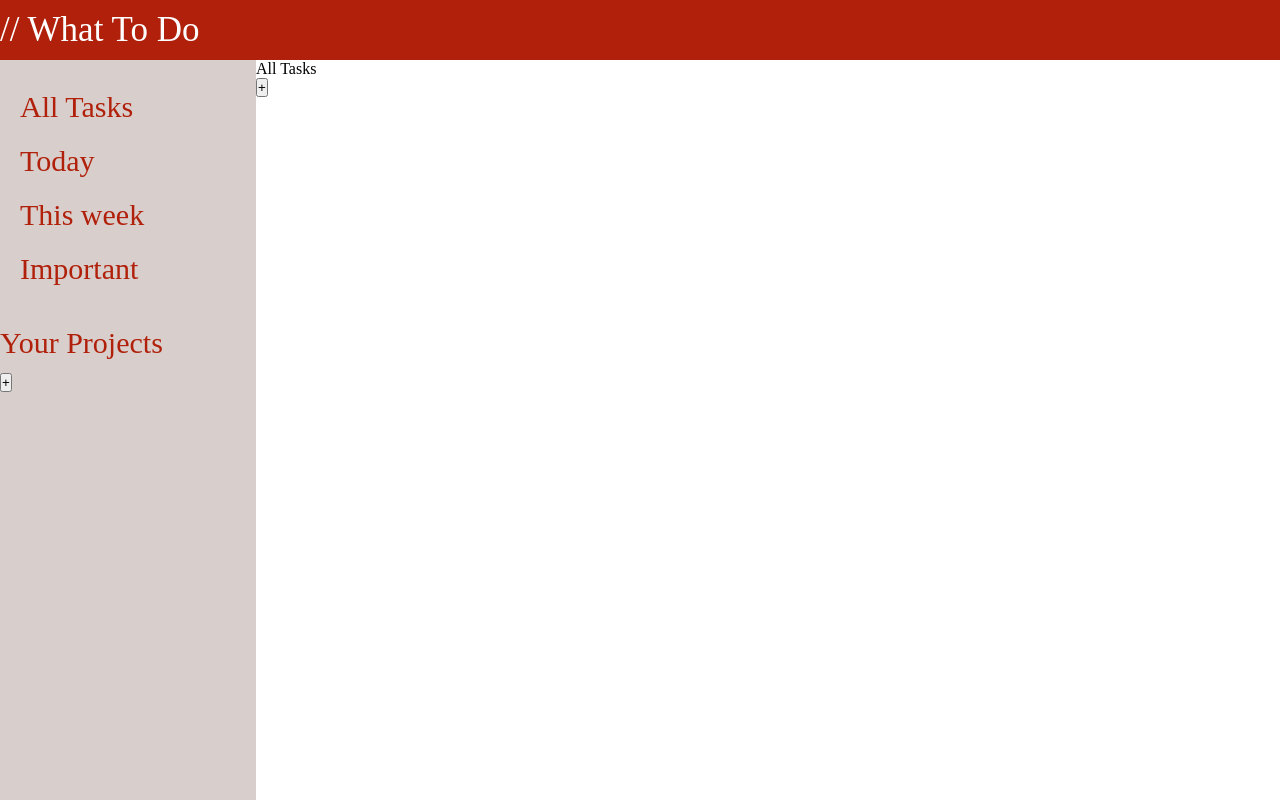
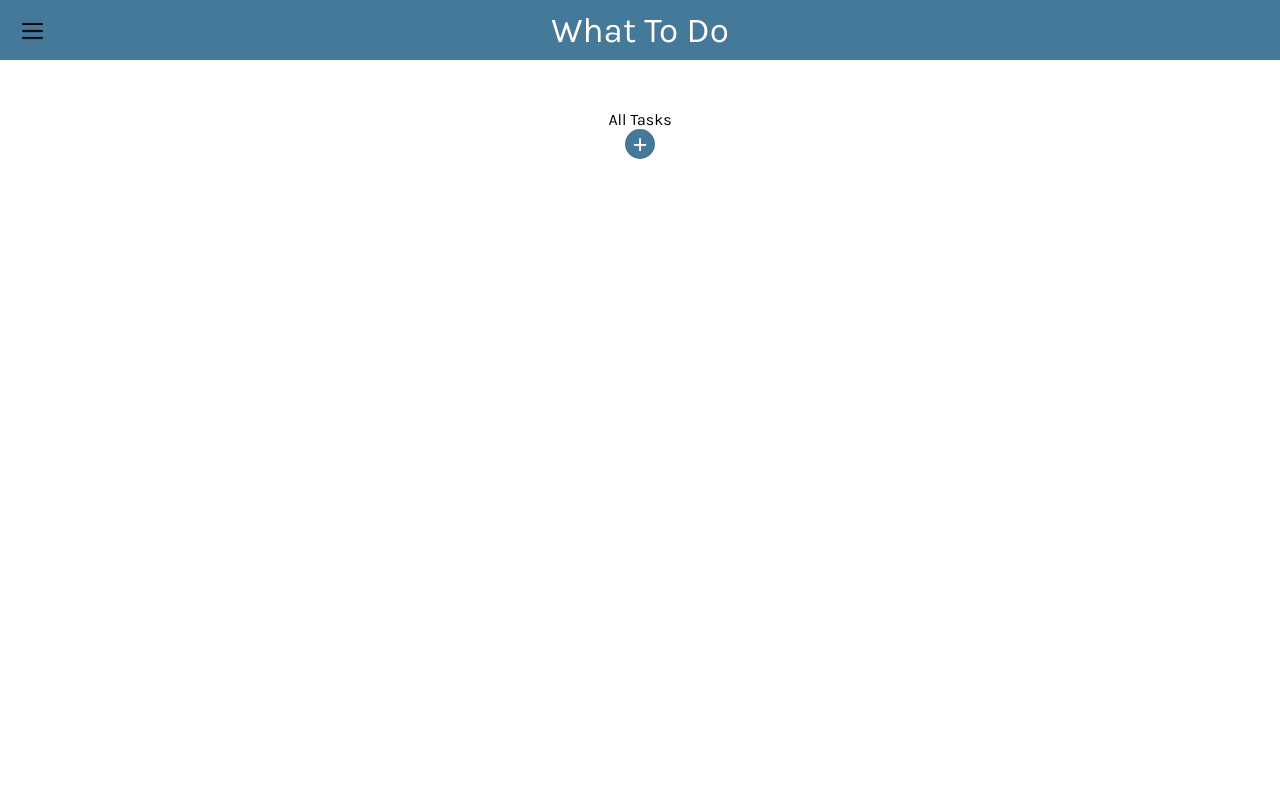
Before and after one commit to nilufersevde/to-do-list, a plain HTML site: page index.html in a window 1280 px wide. Drawn offline with Linux system fonts and the light colour scheme.

Commit message:
fix a bug

```diff
--- a/index.html
+++ b/index.html
@@ -6,31 +6,70 @@
     <meta name="viewport" content="width=device-width, initial-scale=1.0">
     <link rel="stylesheet" href="style.css" />
     <title>What To Do</title>
-</head>
+
+    <link rel="preconnect" href="https://fonts.googleapis.com">
+    <link rel="preconnect" href="https://fonts.gstatic.com" crossorigin>
+    <link href="https://fonts.googleapis.com/css2?family=Montserrat:wght@300;400;500&display=swap" rel="stylesheet">
+
+    <link rel="preconnect" href="https://fonts.googleapis.com">
+<link rel="preconnect" href="https://fonts.gstatic.com" crossorigin>
+<link href="https://fonts.googleapis.com/css2?family=Fira+Sans:wght@300&display=swap" rel="stylesheet">
+
+<link rel="preconnect" href="https://fonts.googleapis.com">
+<link rel="preconnect" href="https://fonts.gstatic.com" crossorigin>
+<link href="https://fonts.googleapis.com/css2?family=Karla:wght@300;400;500&display=swap" rel="stylesheet">
+
+
+
 <body>
     <div class = "content">
 
-        <div class="header">// What To Do</div>
 
-        <div class="menu">
+        <div class="header">
+            <div class="open_menu">
+                <img  src="menu.png" >
+            </div>
+            <div>What To Do</div>
+        </div>
+
+
+        <div class = "menu" >
+            <div class="menu-content">
                 <div class="default">
-                    <div class = "default-project" id="allTasks">All Tasks</div>
-                    <div class = "default-project" id="today">Today</div>
-                    <div class = "default-project" id="thisWeek">This week</div>
-                    <div class = "default-project" id="important">Important</div>
+                    <div class = "all flex allTasks" id="allTasks">
+                        <img src="task.png" class="all">
+                        <div class = "all default-project">All Tasks</div>
+                    </div>
+                    <div class = "all flex today">
+                        <img src="calendar.png" class="all">
+                        <div class = "all default-project">Today</div>
+                    </div>
+                    <div class = "all flex thisWeek">
+                        <img src="7-days.png" class="all">
+                        <div class = "all default-project" >This week</div>
+                    </div>
+                    <div class = "all flex important">
+                        <img src="important.png" class="all">
+                        <div class = "all default-project">Important</div>
+                    </div>
                 </div>
                 <div class="projects">
                     <div class="project-header">
+                        <img src="project.png">
                         <div class="project-title">Your Projects</div>
                         <button class="create-project">+</button>
                     </div>
                     <div class="project-list"></div>
                 </div>
+            </div>
         </div>
+
+
 
         <div class="main-place">
                 <table></table>
         </div>
+
 
 
         <div class="modal-project"  style="display:none";>
@@ -86,11 +125,6 @@
 
     </div>
 
-
-
-
-
-
     <script src="main.js"></script>
 </body>
 </html>
--- a/style.css
+++ b/style.css
@@ -8,58 +8,163 @@
 
 .content {
     display:grid;
-    grid-template-columns:1fr 4fr;
-    grid-template-rows: 60px auto;
     overflow: auto;
     height: 100vh;
+    font-family: 'Karla', sans-serif;
 }
 
 
+/*--------HEADER---------*/
 .header {
   font-size:35px;
   color:white;
   display:flex;
-  justify-content:flex-start;
+  justify-content:center;
   align-items: center;
-  background-color: rgb(176,32,10);
-  grid-column: 1/3;
-  grid-row:1/2;
+  background-color: #44799a;
+  height:60px;
+  width:100%;
 }
 
+.open_menu {
+    position:absolute;
+    margin-right:98vw;
+}
 
+/*---------MENU--------*/
 .menu {
-    background-color: rgb(216,206,203);
-    color:rgb(176,32,10);
-    font-size: 30px;
-    grid-column: 1/2;
-    grid-row:2/4;
+    background-color: rgb(246, 246, 246);
+    color:#4b5860;
+    font-size: 20px;
+    position: fixed;
+    top: 60px;
+    left: -300px;
+    width: 300px;
+    height: 100%;
     display:flex;
     flex-direction: column;
-    gap:40px;
-    padding-top: 30px;
+    padding:40px 30px 30px 30px ;
+    transition: all 0.3s ease;
+
 }
+
+.menu.open {
+    left: 0;
+  }
+
 
 .default {
     display:flex;
     flex-direction: column;
-    gap:20px;
-    border-bottom: 1px;
-    padding-left: 20px;
-    padding-right:20px;
-
+    gap:25px;
+    margin-bottom: 37px;
+    font-weight: 500;
 }
 
-.projects-list {
-   font-size:25px;
-   padding-left:30px;
-   padding-right:20px;
+.projects {
+    display:flex;
+    flex-direction:column;
+    gap:10px;
+}
+
+.project-list {
+    margin-top:10px;
+   font-size:17px;
+   margin-left:30px;
+   display:flex;
+   flex-direction: column;
+   gap:10px;
+}
+
+.project-header {
+    display:flex;
+    gap:5px;
+    align-items: center;
+    border-bottom: 1px solid black;
+    padding-bottom:10px;
+    font-weight: 500;
+}
+
+.project_element {
+    display:flex;
+    gap:10px;
+    background-color: white;
+    border-radius: 6px;
+    padding:7px;
+    display:block;
+    word-wrap:break-word;
+    font-weight: 400;
+    border: 1px solid transparent;
 }
 
 
+.flex {
+    display:flex;
+    align-items: center;
+    gap:5px;
+    background-color: white;
+    padding:10px;
+    border-radius: 6px;
+    border: 1px solid transparent;
+}
 
 
+img {
+    height:22px;
+    width:21px;
+}
+
+
+.addPage {
+    background-color: #44799a;
+    color:white;
+    border-radius:15px;
+    height:30px;
+    width:30px;
+    border:none;
+    font-size: 25px;
+}
+
+.flex, .addPage, .project-title, .project_element, .open_menu {
+    cursor:pointer;
+}
+
+.flex:hover, .project_element:hover {
+    border:1px solid #44799a;
+}
+
+.create-project {
+    margin-left:27px;
+}
+
+.open_menu {
+    margin-left: 40px;
+}
+
+.active {
+    background-color:#44799a ;
+    color:white;
+}
+
+
+/*---------Main Place----------*/
 
 .main-place {
-    grid-column: 2/4;
-    grid-row: 2/3;
+    display:flex;
+    flex-direction: column;
+    align-items: center;
+    height:calc(100vh - 60px);
+    position: relative;
+    z-index: 0;
+    transition: all 0.5s ease;
 }
+
+.main-place.open {
+    transform: translateX(300px);
+    width: calc(100% - 300px);
+
+  }
+
+.project-header-place {
+    margin-top: 50px;
+}
```
Also changed, not shown: 7-days.png (added), calendar.png (added), clipboard.png (added), important.png (added), main.js, menu.png (added), project.png (added), task.png (added), tasklist.png (added).
